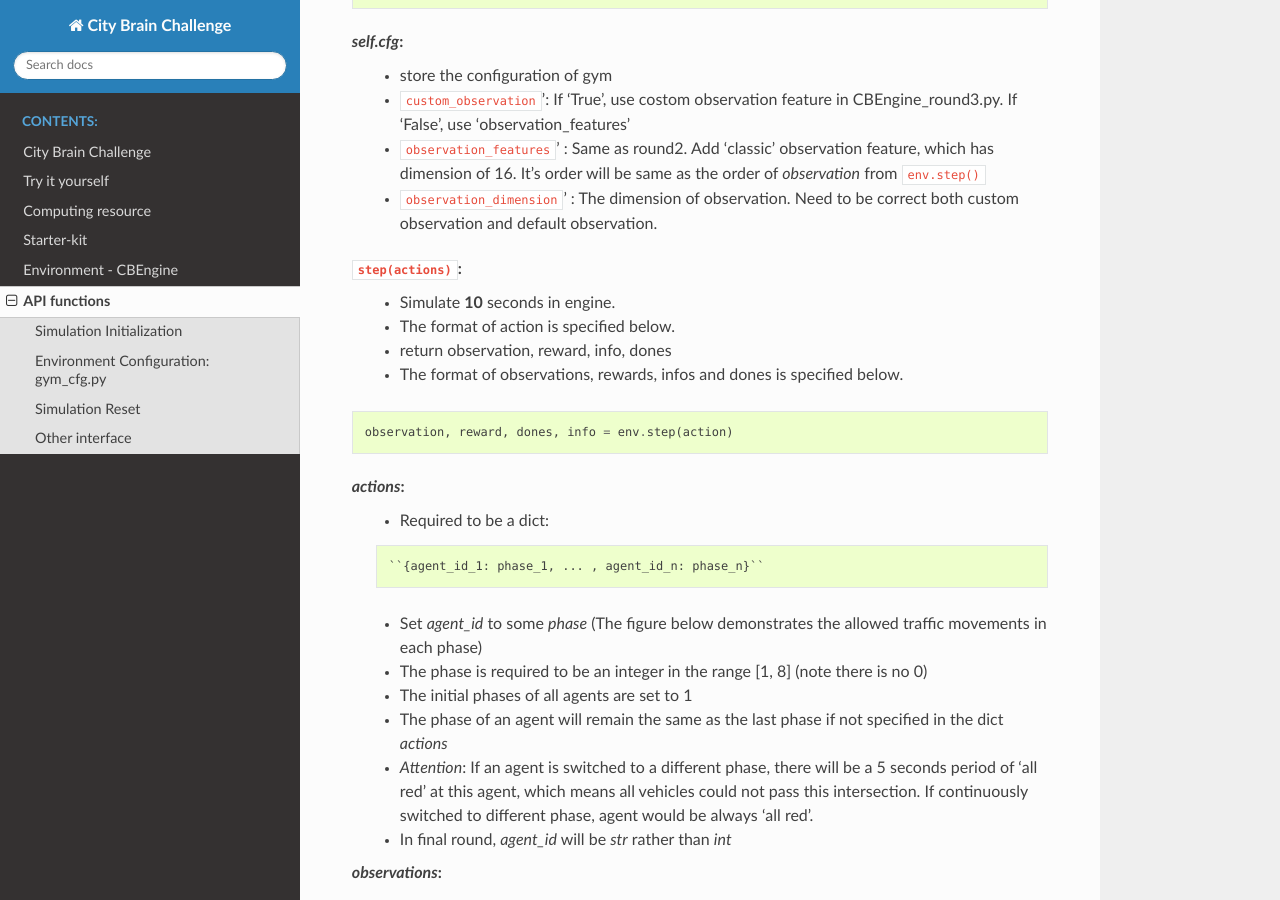
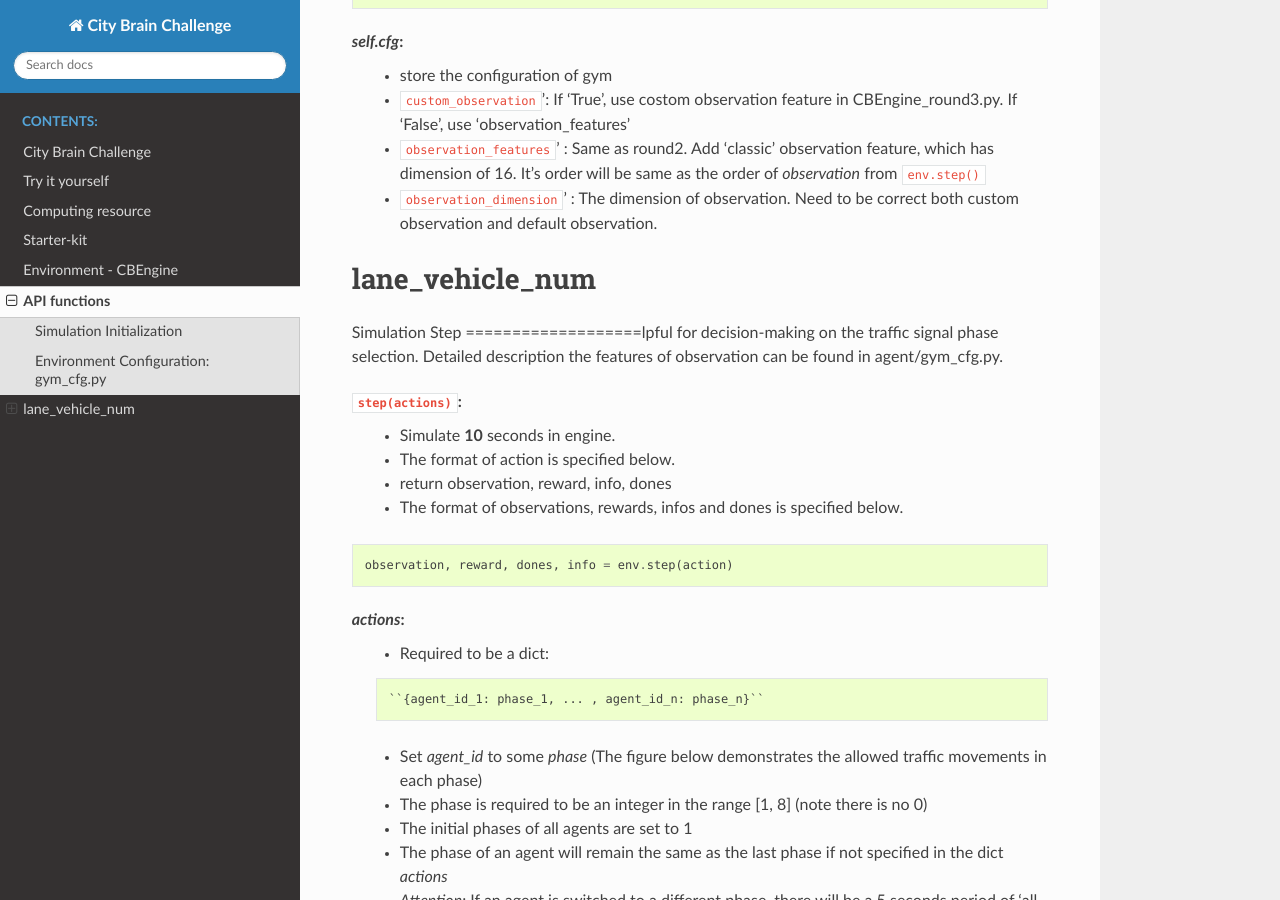
Before and after one commit to CityBrainChallenge/KDDCup2021-CityBrainChallenge, a Sphinx documentation site: the page built from docs/APIs.rst, in a window 1280 px wide and 900 px high, scrolled down 1879 px. Built offline with Sphinx 7.4.7 and the Read the Docs theme 2.0.0, drawn with Linux system fonts in a browser that asks for light colours.

Commit message:
Update APIs.rst

```diff
--- a/docs/APIs.rst
+++ b/docs/APIs.rst
@@ -105,7 +105,7 @@
 
     - ``observation_dimension``' : The dimension of observation. Need to be correct both custom observation and default observation.
 
-
+lane_vehicle_num
 ===================
 Simulation Step
 ===================lpful for decision-making on the traffic signal phase selection. Detailed description the features of observation can be found in agent/gym_cfg.py.
```
